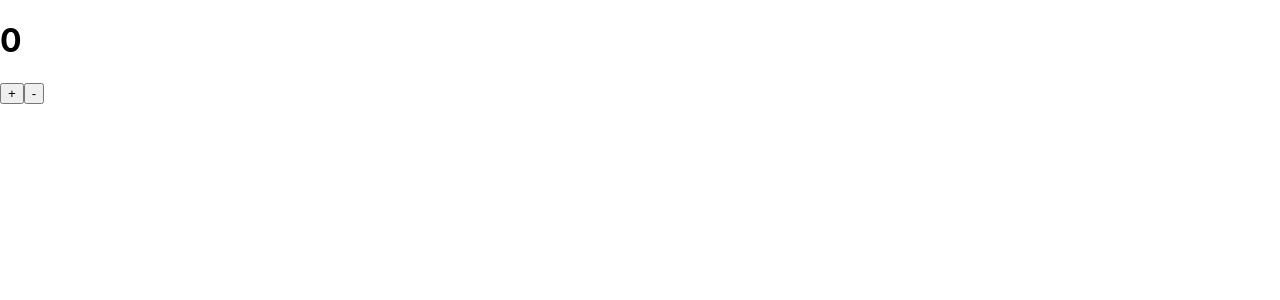
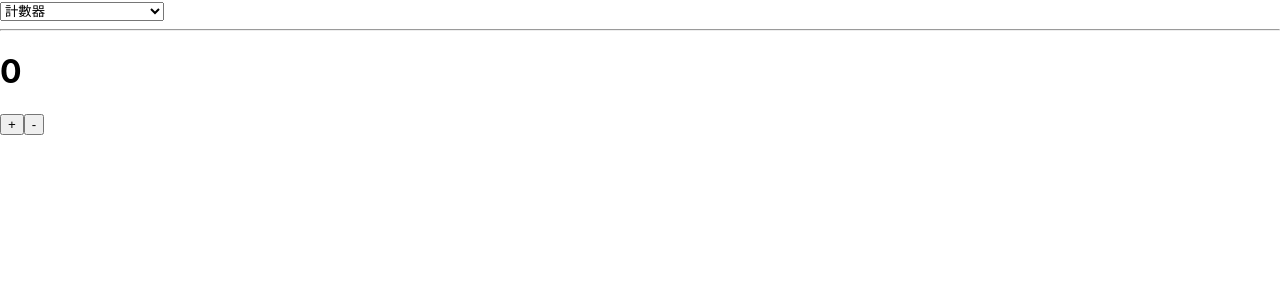
Before and after one commit to enchil/React, a React (Create React App) app: page / in a window 1280 px wide. Shown: the top 300 px of the page. Built offline with nearby package versions, Linux system fonts and the light colour scheme.

Commit message:
把元件們弄成下拉式選單

```diff
--- a/src/App.js
+++ b/src/App.js
@@ -1,9 +1,38 @@
-import Counter from './ex-1025-2/Counter'
+//import Counter from './ex-1025-2/Counter'
+//import JsxValue from './ex-1026-1/JsxValue'
+//import StudentList from './ex-1026-2/StudentList'
+
+import { examples } from './examples'
+import { useState } from 'react'
 
 function App() {
+  const [displayIndex, setDisplayIndex] = useState(0)
+
+  const selection = (
+    <select
+      value={displayIndex}
+      onChange={(e) => {
+        setDisplayIndex(Number(e.target.value))
+      }}
+    >
+      {examples.map((v, i) => {
+        return (
+          <option key={i} value={i}>
+            {v.name}
+          </option>
+        )
+      })}
+    </select>
+  )
+
+  //動態元件語法，命名開頭要大寫
+  const MyComponent = examples[displayIndex].component
+
   return (
     <>
-      <Counter />
+      {selection}
+      <hr />
+      <MyComponent />
     </>
   )
 }
```
